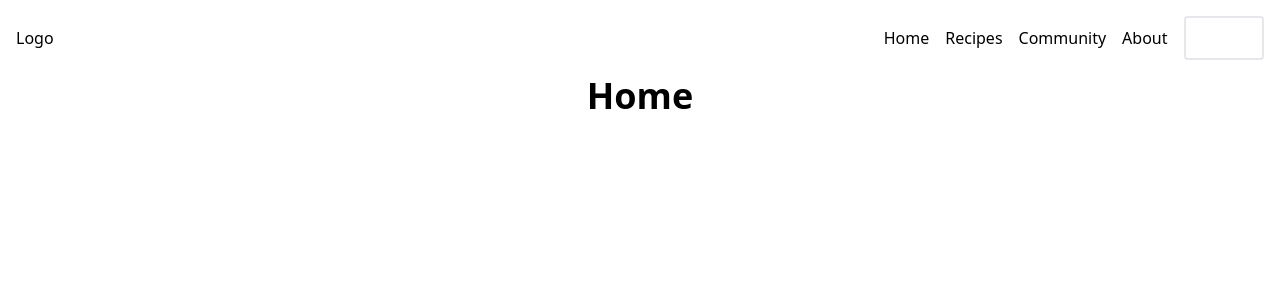
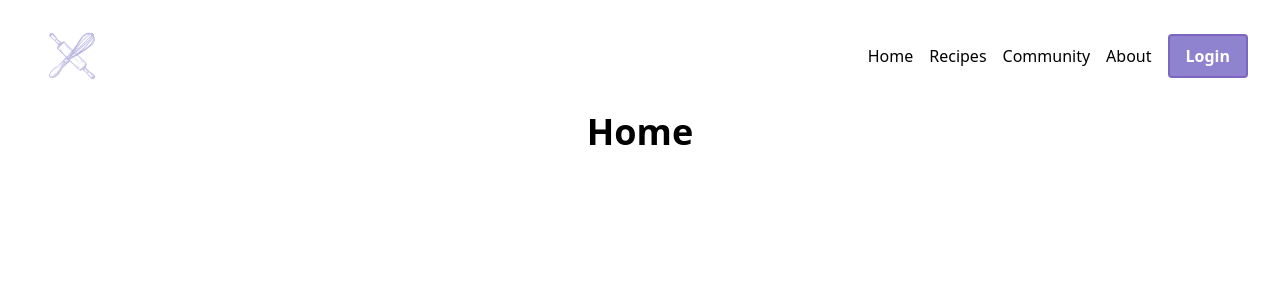
Before and after one commit to Paul-Verdure/cooking-and-sharing, a React (Vite) app: page / in a window 1280 px wide. Shown: the top 300 px of the page. Built offline with nearby package versions, Linux system fonts and the light colour scheme.

Commit message:
feat:  change color in navbar in add hover effects on links

```diff
--- a/src/ui/app/components/NavBar.tsx
+++ b/src/ui/app/components/NavBar.tsx
@@ -1,26 +1,27 @@
 import React from 'react';
+import logo from '../assets/logo.png';
 
 function Navbar() {
 	return (
-		<nav className="flex w-full flex-row items-center p-4">
+		<nav className="flex w-full flex-row items-center px-8 py-4">
 			<section>
-				<h1 className="text-chilean-fire-700">Logo</h1>
+				<img src={logo} alt="logo" className="h-20" />
 			</section>
 			<ul className="ml-auto flex flex-row items-center gap-4">
-				<li className="text-">
+				<li className="hover:underline">
 					<a href="/">Home</a>
 				</li>
-				<li>
+				<li className="hover:underline">
 					<a href="/recipes">Recipes</a>
 				</li>
-				<li>
+				<li className="hover:underline">
 					<a href="/community">Community</a>
 				</li>
-				<li>
+				<li className="hover:underline">
 					<a href="/about">About</a>
 				</li>
 				<li>
-					<button className="rounded bg-chilean-fire-500 px-4 py-2 font-bold text-white hover:bg-chilean-fire-600 border-2 border-chilean-fire-600 active:bg-chilean-fire-700">
+					<button className="bg-wistful-500 hover:bg-wistful-600 border-wistful-600 active:bg-wistful-700 rounded border-2 px-4 py-2 font-bold text-white">
 						Login
 					</button>
 				</li>
```
